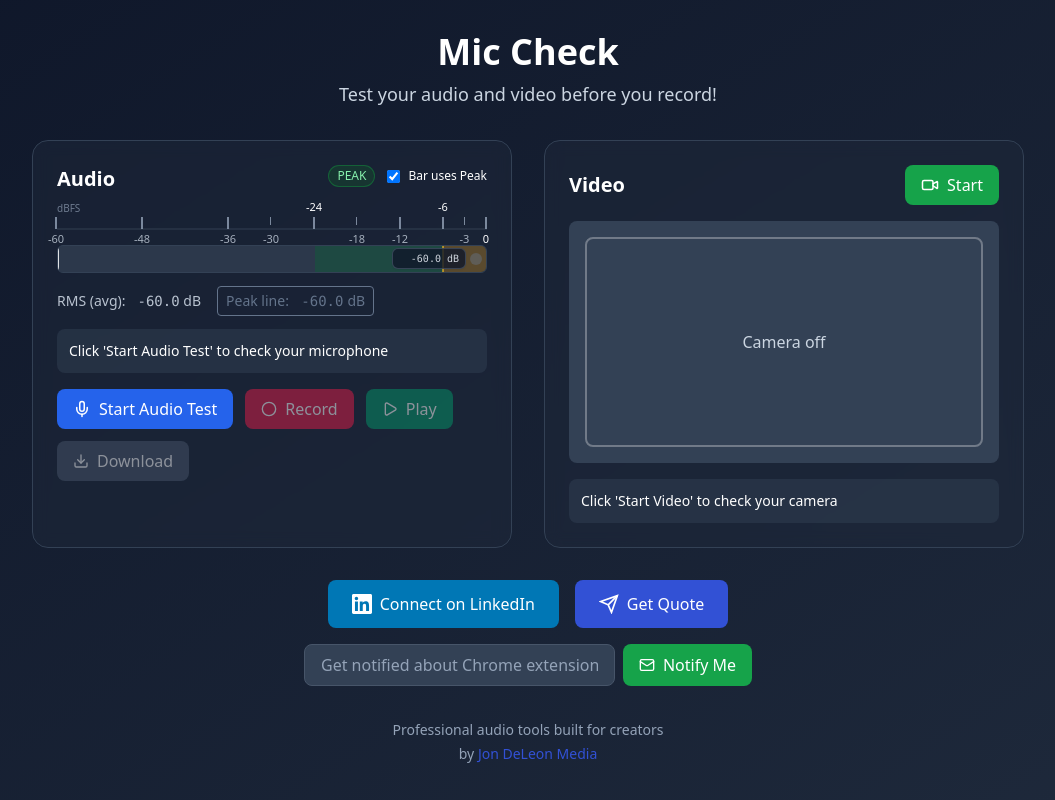
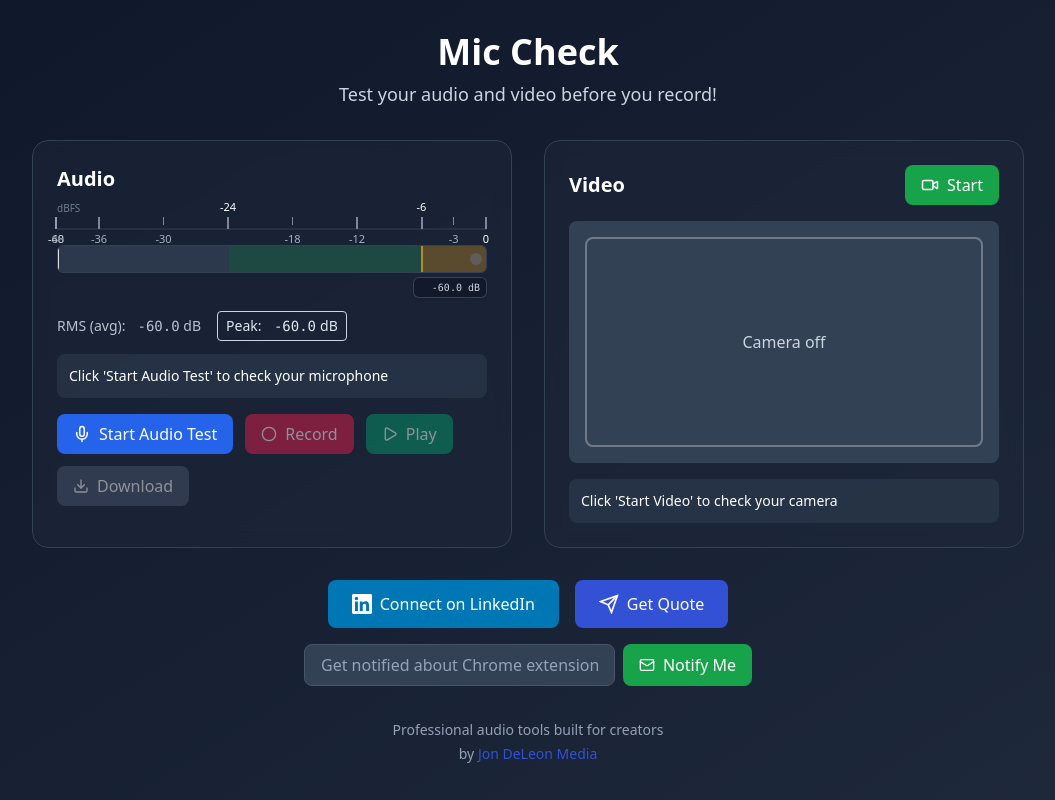
Before and after one commit to jdd059/mic-check, a React (Create React App) app: page / in a window 1280 px wide. Shown: the whole page, without its empty margins (112-1167 px from the left). Built offline with nearby package versions, Linux system fonts and the light colour scheme; the HTML template or start-up script is replaced by a standard one.

Commit message:
max peak box moved to below meter remove peak vs rms checkbox bar animation improved tips track faster

```diff
--- a/src/App.js
+++ b/src/App.js
@@ -1,20 +1,21 @@
 import React, { useState, useRef, useEffect, useCallback } from 'react';
 import { Mic, MicOff, Video, VideoOff, Play, Square, Download, Circle, Mail } from 'lucide-react';
 
-/** ======= Horizontal meter (instant bar, peak hold + fast fall, fixed z-order) ======= */
-function HorizontalMeter({ rmsDb, peakDb, peakHoldDb, floorDb = -60, onResetPeakHold }) {
+/** ======= Horizontal meter (instant bar, peak line + fast fall) ======= */
+function HorizontalMeter({ rmsDb, peakDb, floorDb = -60 }) {
   // Map [floorDb..0] dBFS -> [0..1]
   const norm = (db) => {
-    const span = 0 - floorDb; // e.g., 60 if floorDb=-60, 40 if floorDb=-40
+    const span = 0 - floorDb;
     return Math.max(0, Math.min(1, (db - floorDb) / span));
   };
 
-  // Targets (in %)
+  // Target (in %), fed by prop each render
   const targetPctRef = useRef(0);
   targetPctRef.current = norm(rmsDb) * 100;
 
   // Displayed bar (fast, smooth — but won’t collapse unless near silence)
   const [dispPct, setDispPct] = useState(0);
+  const dispPctRef = useRef(0);
 
   // Peak line (independent hold+fall)
   const [peakLinePct, setPeakLinePct] = useState(0);
@@ -25,46 +26,49 @@ function HorizontalMeter({ rmsDb, peakDb, peakHoldDb, floorDb = -60, onResetPeak
   const lastTsRef = useRef(null);
 
   useEffect(() => {
-    // tuning
-    const BAR_ATTACK_PER_SEC = 40;   // fast attack for near “instant”
-    const BAR_RELEASE_PER_SEC = 25;  // fast release so it doesn’t feel sticky
-    const SILENCE_THRESHOLD_DB = floorDb + 2; // if below ~floor, allow collapse toward 0%
-    const PEAK_HOLD_MS = 500;        // hold peak ~0.5s before falling
-    const PEAK_FALL_PER_SEC = 160;   // fast fall of peak line
+    // tuning — faster & snappier
+    const BAR_ATTACK_PER_SEC = 120;
+    const BAR_RELEASE_PER_SEC = 80;
+    const SILENCE_THRESHOLD_DB = floorDb + 2;
+    const PEAK_HOLD_MS = 500;
+    const PEAK_FALL_PER_SEC = 160;
 
     const step = (ts) => {
       const lastTs = lastTsRef.current ?? ts;
-      const dt = Math.min(0.05, (ts - lastTs) / 1000); // cap at 50ms
+      const dt = Math.min(0.05, (ts - lastTs) / 1000);
       lastTsRef.current = ts;
 
       const target = targetPctRef.current;
 
       // ----- BAR (dispPct) -----
+      let newDispForThisFrame = dispPctRef.current;
       setDispPct((prev) => {
         const rising = target > prev;
         const rate = rising ? BAR_ATTACK_PER_SEC : BAR_RELEASE_PER_SEC;
 
-        // Prevent the bar from collapsing to zero unless we're basically silent
+        // Prevent the bar from collapsing to zero unless basically silent
         const minClamp = rmsDb < SILENCE_THRESHOLD_DB ? 0 : Math.min(prev, target);
         const effectiveTarget = Math.max(target, minClamp);
 
         const alpha = 1 - Math.exp(-rate * dt);
-        return prev + (effectiveTarget - prev) * alpha;
+        const next = prev + (effectiveTarget - prev) * alpha;
+        newDispForThisFrame = next;
+        dispPctRef.current = next;
+        return next;
       });
 
       // ----- PEAK LINE -----
       setPeakLinePct((prev) => {
         let next = prev;
-
-        // Rise instantly with bar
-        if (dispPct > prev) {
-          next = dispPct;
+        // Rise instantly with the bar
+        if (newDispForThisFrame > prev) {
+          next = newDispForThisFrame;
           lastPeakHoldTsRef.current = ts;
         } else {
           // After hold period, fall quickly toward bar
           if (ts - lastPeakHoldTsRef.current > PEAK_HOLD_MS) {
             const fallAlpha = 1 - Math.exp(-PEAK_FALL_PER_SEC * dt);
-            next = prev + (dispPct - prev) * fallAlpha;
+            next = prev + (newDispForThisFrame - prev) * fallAlpha;
           }
         }
         return next;
@@ -73,13 +77,13 @@ function HorizontalMeter({ rmsDb, peakDb, peakHoldDb, floorDb = -60, onResetPeak
       rafRef.current = requestAnimationFrame(step);
     };
 
-    rafRef.current = requestAnimationFrame(step);
+    if (!rafRef.current) rafRef.current = requestAnimationFrame(step);
     return () => {
       if (rafRef.current) cancelAnimationFrame(rafRef.current);
       rafRef.current = null;
       lastTsRef.current = null;
     };
-  }, [rmsDb, dispPct, floorDb]);
+  }, [floorDb]); // single RAF; reads current target via refs
 
   // Colors (sweet spot widened to -24 dBFS; hot begins at -6 dBFS)
   const fillColor = (db) => {
@@ -97,8 +101,7 @@ function HorizontalMeter({ rmsDb, peakDb, peakHoldDb, floorDb = -60, onResetPeak
   ];
 
   const ticks = [-60, -48, -36, -30, -24, -18, -12, -6, -3, 0];
-  // Only mark -24 and -6 above the line; keep 0 below to avoid overlapping the dBFS label
-  const specialUp = new Set([-24, -6]);
+  const specialUp = new Set([-24, -6]); // labels above the line
 
   return (
     <div className="w-full">
@@ -126,13 +129,12 @@ function HorizontalMeter({ rmsDb, peakDb, peakHoldDb, floorDb = -60, onResetPeak
             </div>
           );
         })}
-        {/* Move dBFS to the left to prevent overlap with the 0 dB label */}
         <div className="absolute left-0 -top-4 text-[10px] text-slate-400/70">dBFS</div>
       </div>
 
       {/* meter bar */}
       <div className="relative h-7 rounded-md bg-slate-800 border border-slate-700 overflow-hidden">
-        {/* background zones (z-0) */}
+        {/* background zones */}
         {bgZones.map((z, i) => {
           const left  = Math.max(0, Math.min(100, ((z.from - floorDb) / (0 - floorDb)) * 100));
           const right = Math.max(0, Math.min(100, ((z.to   - floorDb) / (0 - floorDb)) * 100));
@@ -146,13 +148,13 @@ function HorizontalMeter({ rmsDb, peakDb, peakHoldDb, floorDb = -60, onResetPeak
           );
         })}
 
-        {/* hot threshold guide at -6 dBFS (above zones, below fill) */}
+        {/* hot threshold guide at -6 dBFS */}
         <div
           className="absolute top-0 bottom-0 w-[2px] bg-amber-400/60"
           style={{ left: `calc(${norm(-6) * 100}% - 1px)`, zIndex: 2 }}
         />
 
-        {/* tail (under fill, subtle glow) (z-1) */}
+        {/* tail (under fill, subtle glow) */}
         <div
           className="absolute inset-y-0 left-0"
           style={{
@@ -164,36 +166,24 @@ function HorizontalMeter({ rmsDb, peakDb, peakHoldDb, floorDb = -60, onResetPeak
           }}
         />
 
-        {/* colored fill (always on top of tail) (z-3) */}
+        {/* colored fill */}
         <div
           className="absolute inset-y-0 left-0"
           style={{ width: `${dispPct}%`, backgroundColor: fillColor(rmsDb), opacity: 0.98, zIndex: 3 }}
         />
 
-        {/* peak line (z-4) */}
+        {/* peak line */}
         <div
           className="absolute top-0 bottom-0 w-[2px] bg-white/85"
           style={{ left: `calc(${peakLinePct}% - 1px)`, zIndex: 4 }}
         />
 
-        {/* clip LED (z-4) */}
+        {/* clip LED */}
         <div
           className="absolute right-1 top-1/2 -translate-y-1/2 h-3 w-3 rounded-full"
           style={{ backgroundColor: (peakDb ?? rmsDb) >= 0 ? '#ef4444' : 'rgba(100,116,139,0.45)', zIndex: 4 }}
           title="Clip"
         />
-
-        {/* Peak (hold) reset badge — tiny, clickable */}
-        {typeof peakHoldDb === 'number' && (
-          <button
-            type="button"
-            onClick={onResetPeakHold}
-            className="absolute top-0.5 right-5 text-[10px] px-1.5 py-[2px] rounded-md border border-slate-600/70 bg-slate-900/80 text-slate-200/90 z-[5] shadow-sm hover:bg-slate-800/80 hover:border-slate-500/70 active:scale-[0.98] cursor-pointer select-none font-mono tabular-nums"
-            title="Click to reset peak hold"
-          >
-            <span className="inline-block w-[7ch] text-right">{peakHoldDb.toFixed(1)}</span> dB
-          </button>
-        )}
       </div>
     </div>
   );
@@ -202,9 +192,9 @@ function HorizontalMeter({ rmsDb, peakDb, peakHoldDb, floorDb = -60, onResetPeak
 const MicCheck = () => {
   // ---------- State ----------
   const [isListening, setIsListening] = useState(false);
-  const [audioLevel, setAudioLevel] = useState(-60); // RMS-ish (fast)
-  const [rmsAvgDb, setRmsAvgDb] = useState(-60);     // RMS averaged (slow display)
-  const [peakLevel, setPeakLevel] = useState(-60);
+  const [audioLevel, setAudioLevel] = useState(-60); // fast RMS (bar)
+  const [rmsAvgDb, setRmsAvgDb] = useState(-60);     // 0.5s averaged RMS (display)
+  const [peakLevel, setPeakLevel] = useState(-60);   // instantaneous/held peak line number
   const [feedback, setFeedback] = useState("Click 'Start Audio Test' to check your microphone");
   const [audioDevices, setAudioDevices] = useState([]);
   const [videoDevices, setVideoDevices] = useState([]);
@@ -213,7 +203,6 @@ const MicCheck = () => {
   const [isVideoEnabled, setIsVideoEnabled] = useState(false);
   const [videoFeedback, setVideoFeedback] = useState("Click 'Start Video' to check your camera");
   const [hasVideoFrame, setHasVideoFrame] = useState(false);
-  const [usePeakForFill, setUsePeakForFill] = useState(true); // label + behavior
 
   // Recording
   const [isRecording, setIsRecording] = useState(false);
@@ -221,7 +210,7 @@ const MicCheck = () => {
   const [isPlaying, setIsPlaying] = useState(false);
   const [recordingTime, setRecordingTime] = useState(0);
 
-  // Numeric peak (hold)
+  // Max (since reset)
   const [peakNumberDb, setPeakNumberDb] = useState(-60);
 
   // Email
@@ -236,58 +225,74 @@ const MicCheck = () => {
   const audioLevelRef = useRef(-60);
   const workletNodeRef = useRef(null);
   const peakHoldStateRef = useRef({ value: -60, ts: 0 });
-  const peakHoldTimerRef = useRef(null);
   const animationFrameRef = useRef(null);
 
   const rmsAvgRef = useRef(-60);
   const lastAvgTsRef = useRef(0);
 
+  // Tips smoothing & hysteresis
+  const tipsLevelRef = useRef(-60);
+  const lastTipsTsRef = useRef(0);
+  const tipsZoneRef = useRef('quiet'); // 'quiet' | 'green' | 'amber' | 'red'
+
   const videoRef = useRef(null);
   const videoStreamRef = useRef(null);
   const videoAnalysisRef = useRef(null);
-  const actualPeakRef = useRef(-60);
   const maxPeakRef = useRef(-60);
   const mediaRecorderRef = useRef(null);
   const recordingTimerRef = useRef(null);
 
-  // ---------- Reset handlers ----------
-  const resetPeakHold = useCallback(() => {
-    if (peakHoldTimerRef.current) {
-      clearTimeout(peakHoldTimerRef.current);
-      peakHoldTimerRef.current = null;
+  // ---------- Helpers ----------
+  const zoneMessage = (zone) => {
+    switch (zone) {
+      case 'red':   return "🔴 Clipping detected! Lower your gain or back away from the mic";
+      case 'amber': return "🟠 Getting hot - try lowering your gain a bit";
+      case 'green': return "🟢 In the sweet spot — you're ready to record";
+      default:      return "🔇 Very quiet - check mic and gain settings";
     }
-    // Drop max to baseline and wait for next peak
-    maxPeakRef.current = -60;
-    setPeakNumberDb(-60);
+  };
+
+  const updateTips = useCallback((instantDb, nowTs) => {
+    // Fast EWMA (~250ms)
+    const TIPS_TAU = 0.25;
+    const dt = (nowTs - (lastTipsTsRef.current || nowTs)) / 1000;
+    lastTipsTsRef.current = nowTs;
+    const alpha = 1 - Math.exp(-((dt || 0.016) / TIPS_TAU));
+    const nextLevel = tipsLevelRef.current + (instantDb - tipsLevelRef.current) * alpha;
+    tipsLevelRef.current = nextLevel;
+
+    // Hysteresis (±1 dB around boundaries)
+    const HYS = 1;
+    const last = tipsZoneRef.current;
+    let next = last;
+
+    const toGreen = () => (nextLevel >= -24 + HYS);
+    const toAmber = () => (nextLevel >= -6 + HYS);
+    const toRed   = () => (nextLevel >= 0 + HYS);
+
+    const backToAmber = () => (nextLevel <= 0 - HYS);
+    const backToGreen = () => (nextLevel <= -6 - HYS);
+    const backToQuiet = () => (nextLevel <= -24 - HYS);
+
+    if (last === 'quiet') {
+      if (toGreen()) next = 'green';
+    } else if (last === 'green') {
+      if (toAmber()) next = 'amber';
+      else if (backToQuiet()) next = 'quiet';
+    } else if (last === 'amber') {
+      if (toRed()) next = 'red';
+      else if (backToGreen()) next = 'green';
+    } else if (last === 'red') {
+      if (backToAmber()) next = 'amber';
+    }
+
+    if (next !== last) {
+      tipsZoneRef.current = next;
+      setFeedback(zoneMessage(next));
+    }
   }, []);
 
-  // ---------- Helpers ----------
-  const getLevelColor = (level) => {
-    if (level >= 0) return '#ef4444';
-    if (level >= -6) return '#f97316';
-    if (level >= -24) return '#22c55e';
-    return '#64748b';
-  };
-
-  const getFeedbackMessage = (level) => {
-    if (level >= 0) return "🔴 Clipping detected! Lower your gain or back away from the mic";
-    if (level >= -6) return "🟠 Getting hot - try lowering your gain a bit";
-    if (level >= -24) return "🟢 In the sweet spot — you're ready to record";
-    if (level >= -36) return "🟡 A bit quiet - get closer or raise gain";
-    return "🔇 Very quiet - check mic and gain settings";
-  };
-
-  const getVideoFeedback = (brightness, hasDetection) => {
-    if (!hasDetection) return "🎥 Camera active - position your face in the center";
-    if (brightness < 50) return "💡 Too dark - try facing a window or adding front lighting";
-    if (brightness > 200) return "☀️ Too bright - reduce lighting or move away from bright backgrounds";
-    return "✅ Good lighting and framing!";
-  };
-
-  /**
-   * ================ AUDIO METER LOOP (stable + safe) ================
-   * Wrapped in useCallback so hooks linter is satisfied; uses refs only.
-   */
+  /** ================ AUDIO METER LOOP (stable + safe) ================ */
   const analyzeAudio = useCallback(() => {
     const analyser = analyserRef.current;
     if (!analyser) return;
@@ -313,27 +318,25 @@ const MicCheck = () => {
       const now = performance.now();
       const dt = (now - (lastAvgTsRef.current || now)) / 1000;
       lastAvgTsRef.current = now;
-      const TAU = 0.5;
-      const alphaAvg = 1 - Math.exp(-(dt || 0.016) / TAU);
+      const AVG_TAU = 0.5;
+      const alphaAvg = 1 - Math.exp(-(dt || 0.016) / AVG_TAU);
       const newAvg = rmsAvgRef.current + (clampedDb - rmsAvgRef.current) * alphaAvg;
       rmsAvgRef.current = newAvg;
       setRmsAvgDb(newAvg);
 
-      // Use averaged RMS for feedback to prevent jitter
-      setFeedback(getFeedbackMessage(newAvg));
+      // Tips: fast smoothing + hysteresis
+      updateTips(clampedDb, now);
 
-      // ---- numeric/visual peak fall-back (approximate using RMS when worklet missing) ----
       // Update numeric Max (since last reset)
       if (clampedDb > maxPeakRef.current) {
         maxPeakRef.current = clampedDb;
         setPeakNumberDb(clampedDb);
       }
 
-      // Update 'peak line' numeric using instantaneous fallback
+      // Peak line numeric (fallback)
       setPeakLevel(clampedDb);
     } catch (err) {
       console.error('Audio analysis failed:', err);
-      // Stop this loop safely without needing stopAudioAnalysis (keeps linter happy)
       if (animationFrameRef.current) {
         cancelAnimationFrame(animationFrameRef.current);
         animationFrameRef.current = null;
@@ -344,13 +347,12 @@ const MicCheck = () => {
     }
 
     animationFrameRef.current = requestAnimationFrame(analyzeAudio);
-  }, []); // only refs + stable setters used
+  }, [updateTips]);
 
   // ---------- AUDIO ----------
   const startAudioAnalysis = useCallback(async () => {
     try {
       setPeakLevel(-60);
-      actualPeakRef.current = -60;
 
       const constraints = {
         audio: {
@@ -386,32 +388,33 @@ const MicCheck = () => {
           lastTsRef.current = now;
 
           // Fast-ish RMS for the bar/logic
-          const releasePerSec = 90;
+          const releasePerSec = 120; // slightly faster decay to feel responsive
           const current = audioLevelRef.current ?? floor;
           const target = Math.max(rmsDb, floor);
           const next = target > current ? target : Math.max(target, current - releasePerSec * dt);
           audioLevelRef.current = next;
           setAudioLevel(next);
 
-          // Slow RMS for the numeric readout (EWMA ~0.5s)
-          const TAU = 0.5; // seconds
-          const alphaAvg = 1 - Math.exp(-(dt || 0.016) / TAU);
+          // Slow RMS (display)
+          const AVG_TAU = 0.5;
+          const alphaAvg = 1 - Math.exp(-(dt || 0.016) / AVG_TAU);
           const newAvg = rmsAvgRef.current + (next - rmsAvgRef.current) * alphaAvg;
           rmsAvgRef.current = newAvg;
           setRmsAvgDb(newAvg);
 
-          // Use averaged RMS for feedback to prevent jitter
-          setFeedback(getFeedbackMessage(newAvg));
+          // Tips
+          updateTips(next, now);
 
-          // Peak hold state (worklet-provided true peaks)
-          const holdTime = 1500; // ms
+          // Peak line from worklet
+          const holdTime = 1500; // ms (internal visual hold)
           const prev = peakHoldStateRef.current?.value ?? floor;
           const prevTs = peakHoldStateRef.current?.ts ?? 0;
           if (peakDb > prev || now - prevTs > holdTime) {
             peakHoldStateRef.current = { value: peakDb, ts: now };
           }
           setPeakLevel(Math.max(peakHoldStateRef.current.value, floor));
-          // Update numeric Max (since last reset)
+
+          // Max since reset
           if (typeof peakDb === 'number' && peakDb > maxPeakRef.current) {
             maxPeakRef.current = peakDb;
             setPeakNumberDb(peakDb);
@@ -427,13 +430,18 @@ const MicCheck = () => {
       analyserRef.current.smoothingTimeConstant = 0.0;
       source.connect(analyserRef.current);
 
+      // Start loop
       setIsListening(true);
       analyzeAudio();
+
+      // Initial tips zone message (avoid stale default)
+      tipsZoneRef.current = 'quiet';
+      setFeedback("🔇 Very quiet - check mic and gain settings");
     } catch (error) {
       console.error('Error accessing microphone:', error);
       setFeedback("❌ Couldn't access your microphone. Please check permissions.");
     }
-  }, [selectedAudioDevice, analyzeAudio]);
+  }, [selectedAudioDevice, analyzeAudio, updateTips]);
 
   const stopAudioAnalysis = useCallback(() => {
     if (animationFrameRef.current) {
@@ -455,18 +463,16 @@ const MicCheck = () => {
       try { audioContextRef.current.close(); } catch {}
       audioContextRef.current = null;
     }
-    if (peakHoldTimerRef.current) {
-      clearTimeout(peakHoldTimerRef.current);
-      peakHoldTimerRef.current = null;
-    }
     analyserRef.current = null;
+
     setIsListening(false);
     setAudioLevel(-60);
     setRmsAvgDb(-60);
     setPeakLevel(-60);
     setPeakNumberDb(-60);
-    actualPeakRef.current = -60;
     rmsAvgRef.current = -60;
+    tipsLevelRef.current = -60;
+    tipsZoneRef.current = 'quiet';
     setFeedback("Click 'Start Audio Test' to check your microphone");
   }, []);
 
@@ -552,7 +558,9 @@ const MicCheck = () => {
       }
       const avg = total / (data.length / 4);
       setHasVideoFrame(true);
-      setVideoFeedback(getVideoFeedback(avg, true));
+      setVideoFeedback(avg < 50 ? "💡 Too dark - try facing a window or adding front lighting"
+        : avg > 200 ? "☀️ Too bright - reduce lighting or move away from bright backgrounds"
+        : "✅ Good lighting and framing!");
     } catch (err) {
       console.warn('Video analysis draw failed:', err?.name || err);
     }
@@ -666,9 +674,8 @@ const MicCheck = () => {
   }, [stopAudioAnalysis, stopVideoAnalysis]);
 
   // ---------- UI ----------
-  // Meter source & floor: Peak maps well with floor -60; RMS gets -40 so it travels more
-  const barDb = usePeakForFill ? peakLevel : audioLevel;
-  const meterFloor = usePeakForFill ? -60 : -40;
+  const barDb = audioLevel;   // RMS drives the bar
+  const meterFloor = -40;     // more travel for RMS
 
   // Little helper for fixed-width numeric tokens (prevents layout shift)
   const FixedNum = ({ value }) => (
@@ -677,7 +684,6 @@ const MicCheck = () => {
 
   // ---------------- Development sanity checks -----------------
   if (process.env.NODE_ENV === 'development') {
-    // quick one-time check to make sure color split shows
     const _once = (window).__mc_once__;
     if (!_once) {
       (window).__mc_once__ = true;
@@ -715,25 +721,6 @@ const MicCheck = () => {
           <div className="bg-slate-800/50 backdrop-blur rounded-2xl p-6 border border-slate-700">
             <div className="flex items-start justify-between gap-4">
               <h2 className="text-xl font-semibold">Audio</h2>
-              <div className="flex items-center gap-3 text-xs">
-                <span
-                  className={`px-2 py-0.5 rounded-full font-medium select-none ${
-                    usePeakForFill
-                      ? 'bg-green-900/40 text-green-300 border border-green-700/60'
-                      : 'bg-slate-700/60 text-slate-200 border border-slate-500/60'
-                  }`}
-                >
-                  {usePeakForFill ? 'PEAK' : 'RMS'}
-                </span>
-                <label className="inline-flex items-center gap-2 cursor-pointer select-none">
-                  <input
-                    type="checkbox"
-                    checked={usePeakForFill}
-                    onChange={() => setUsePeakForFill((v) => !v)}
-                  />
-                  <span>{usePeakForFill ? 'Bar uses Peak' : 'Bar uses RMS'}</span>
-                </label>
-              </div>
             </div>
 
             {(audioDevices.length > 1) && (
@@ -756,7 +743,19 @@ const MicCheck = () => {
 
             {/* Meter */}
             <div className="mt-6">
-              <HorizontalMeter rmsDb={barDb} peakDb={peakLevel} peakHoldDb={peakNumberDb} floorDb={meterFloor} onResetPeakHold={resetPeakHold} />
+              <HorizontalMeter rmsDb={barDb} peakDb={peakLevel} floorDb={meterFloor} />
+
+              {/* Max (reset) — below meter, right-aligned */}
+              <div className="mt-1 flex justify-end">
+                <button
+                  type="button"
+                  onClick={() => { maxPeakRef.current = -60; setPeakNumberDb(-60); }}
+                  className="text-[10px] px-1.5 py-[2px] rounded-md border border-slate-600/70 bg-slate-900/80 text-slate-200/90 shadow-sm hover:bg-slate-800/80 hover:border-slate-500/70 active:scale-[0.98] cursor-pointer select-none font-mono tabular-nums"
+                  title="Click to reset peak max"
+                >
+                  <span className="inline-block w-[7ch] text-right">{peakNumberDb.toFixed(1)}</span> dB
+                </button>
+              </div>
 
               {/* Readouts with fixed-width numbers to prevent jitter */}
               <div className="mt-3 flex flex-wrap items-center gap-4 text-sm min-h-[2rem]">
@@ -765,9 +764,9 @@ const MicCheck = () => {
                 </span>
                 <span
                   className="inline-flex items-center gap-1 px-2 py-1 rounded border"
-                  style={{ color: getLevelColor(peakLevel), borderColor: getLevelColor(peakLevel) }}
+                  style={{ borderColor: '#cbd5e1', color: '#e2e8f0' }}
                 >
-                  Peak line: <FixedNum value={peakLevel.toFixed(1)} /> dB
+                  Peak: <FixedNum value={peakLevel.toFixed(1)} /> dB
                 </span>
               </div>
 
```
